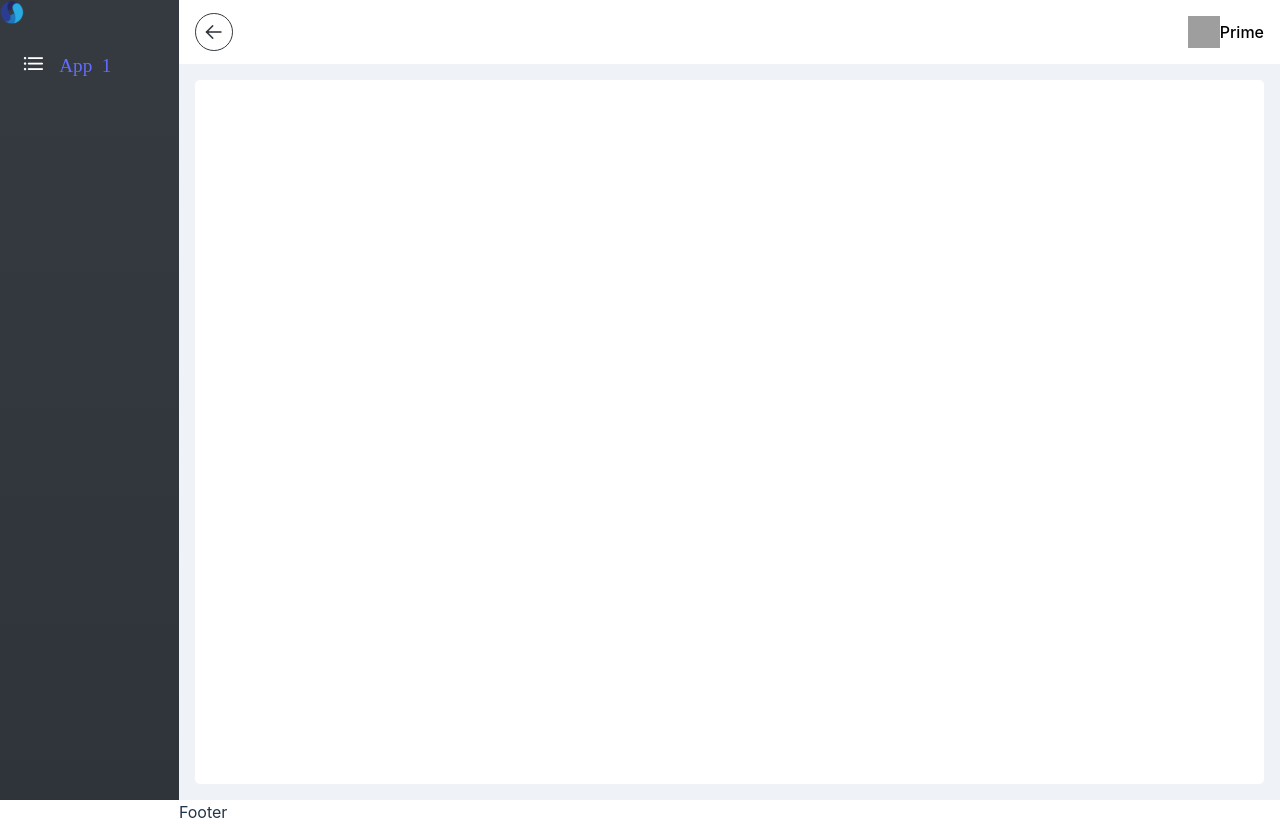
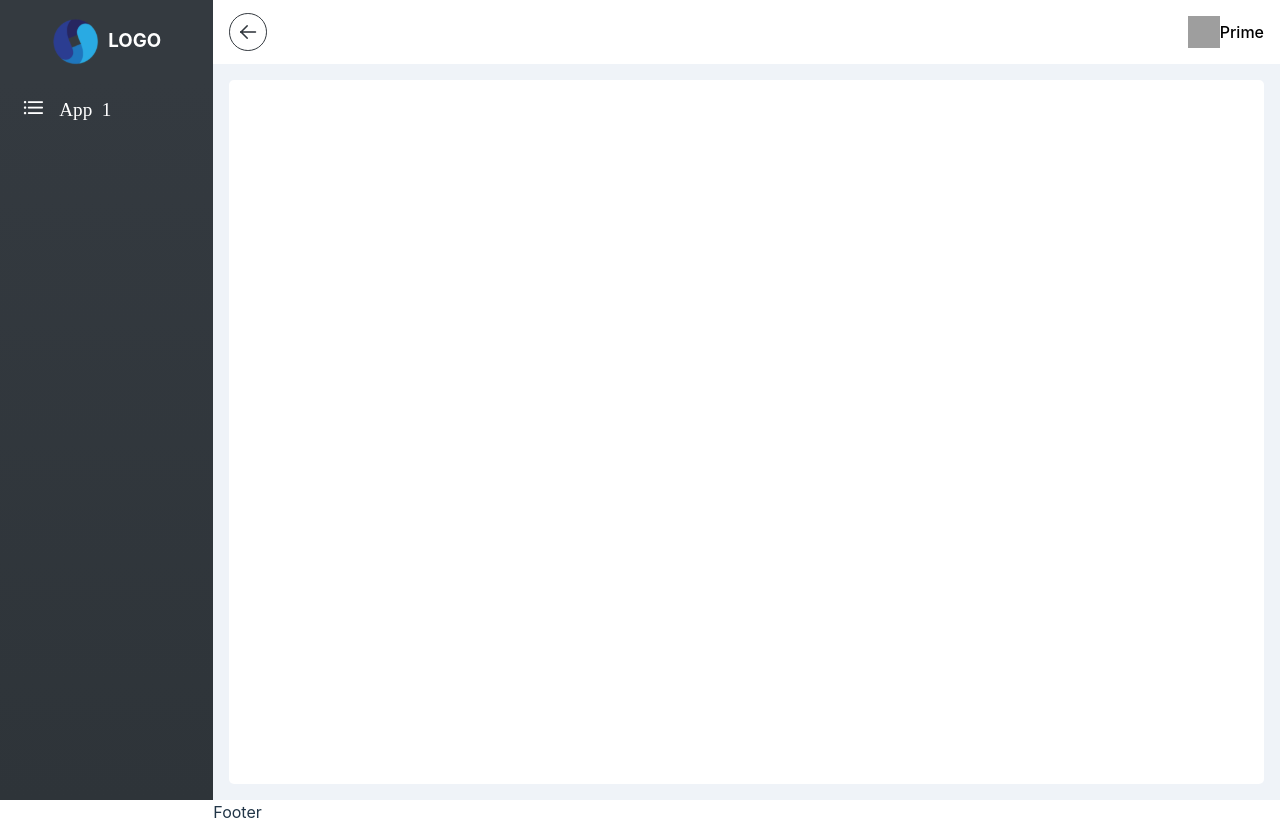
Before and after one commit to inggediaz/dashboard, a React (Vite) app: page /dashboard in a window 1280 px wide. Built offline with nearby package versions, Linux system fonts and the light colour scheme; grey boxes are pictures that could not be loaded.

Commit message:
Working layout and login

```diff
--- a/src/component/menu-item/MenuItem.tsx
+++ b/src/component/menu-item/MenuItem.tsx
@@ -1,19 +1,19 @@
-import { Link } from 'react-router-dom'
+import { useNavigate } from 'react-router-dom'
 import { useMenuStore } from '../../hooks/useMenu'
 import { Item, ItemName } from './MenuItem.styled'
 export default function MenuItem (): JSX.Element {
+  const navigate = useNavigate()
   const slider = useMenuStore(state => state.collapse)
   return (
     <Item
       className='pi pi-list'
       fontSize={slider ? '1.2rem' : '1.5rem'}
       title={slider ? undefined : 'App 1'}
+      onClick={() => {
+        navigate('/dashboard/app')
+      }}
     >
-      {slider && (
-        <ItemName>
-          <Link to='app'>App 1 </Link>
-        </ItemName>
-      )}
+      {slider && <ItemName>App 1</ItemName>}
     </Item>
   )
 }
--- a/src/component/menu-nav/menu-nav.styled.tsx
+++ b/src/component/menu-nav/menu-nav.styled.tsx
@@ -16,3 +16,13 @@ export const Nav = styled.nav<NavProps>(props => ({
     width: '5rem'
   }
 }))
+
+export const LogoSection = styled.section({
+  display: 'flex',
+  alignItems: 'center',
+  justifyContent: 'center',
+  margin: '.5rem',
+  gap: '0.5rem'
+})
+
+export const LogoTitle = styled.h3({})
--- a/src/component/menu-nav/menu-nav.tsx
+++ b/src/component/menu-nav/menu-nav.tsx
@@ -1,13 +1,16 @@
 import LogoComponent from '../../svg/Logo'
-import { Nav } from './menu-nav.styled'
+import { LogoSection, LogoTitle, Nav } from './menu-nav.styled'
 import { useMenuStore } from '../../hooks/useMenu'
 import AppMenu from '../app-menu/AppMenu'
 
 export default function MenuNav (): JSX.Element {
   const slider = useMenuStore(state => state.collapse)
   return (
-    <Nav width={slider ? '13rem' : '5rem'}>
-      <LogoComponent width='24' height='24' />
+    <Nav width={slider ? '16rem' : '5rem'}>
+      <LogoSection>
+        <LogoComponent width='3rem' height='3rem' />
+        {slider && <LogoTitle>LOGO</LogoTitle>}
+      </LogoSection>
       <AppMenu />
     </Nav>
   )
--- /dev/null
+++ b/src/pages/Layout.styled.tsx
@@ -0,0 +1,18 @@
+import styled from '@emotion/styled'
+
+export const Content = styled.aside({
+  backgroundColor: '#fff',
+  margin: '1rem',
+  padding: '1rem',
+  borderRadius: '5px',
+  minHeight: '88%'
+})
+
+export const Footer = styled.footer({})
+
+export const LayoutSection = styled.section({
+  display: 'flex',
+  flexDirection: 'column',
+  backgroundColor: '#eff3f8',
+  width: '100%'
+})
--- a/src/pages/Layout.tsx
+++ b/src/pages/Layout.tsx
@@ -1,37 +1,22 @@
-import { ReactNode, FC, Suspense } from 'react'
+import { Suspense } from 'react'
 import LayoutHeader from '../component/LayoutHeader'
-import layout from './Layout.module.css'
-// import Leads from './Leads'
 import MenuNav from '../component/menu-nav/menu-nav'
 import { Outlet } from 'react-router-dom'
-interface Props {
-  children?: ReactNode
-}
-export default function Layout ({ children }: Props): JSX.Element {
-  const Footer = (): JSX.Element => {
-    return <footer>Footer</footer>
-  }
+import { LayoutSection, Content, Footer } from './Layout.styled'
 
-  interface Props {
-    children?: ReactNode
-  }
-  const Content: FC<Props> = props => {
-    return <aside className={layout.content}>{props.children}</aside>
-  }
-
-  const Spinner = (): JSX.Element => <h2>Loading</h2>
+export default function Layout (): JSX.Element {
   return (
     <>
       <MenuNav />
-      <section className={layout.layoutContent}>
+      <LayoutSection>
         <LayoutHeader />
-        <Suspense fallback={<Spinner />}>
+        <Suspense fallback={<h2>Loading</h2>}>
           <Content>
             <Outlet />
           </Content>
         </Suspense>
-        <Footer />
-      </section>
+        <Footer>Footer</Footer>
+      </LayoutSection>
     </>
   )
 }
--- a/src/pages/login/Login.tsx
+++ b/src/pages/login/Login.tsx
@@ -9,9 +9,7 @@ import { Header } from './Login.styled'
 
 export default function Login (): JSX.Element {
   const { user, messages, loading, setUser, handleSubmit } = useLogin()
-  // const hand = (e: FormEvent): void => {
-  //   e.preventDefault()
-  // }
+
   const header = (
     <Header>
       <LogoComponent width='200px' height='200px' />
```
